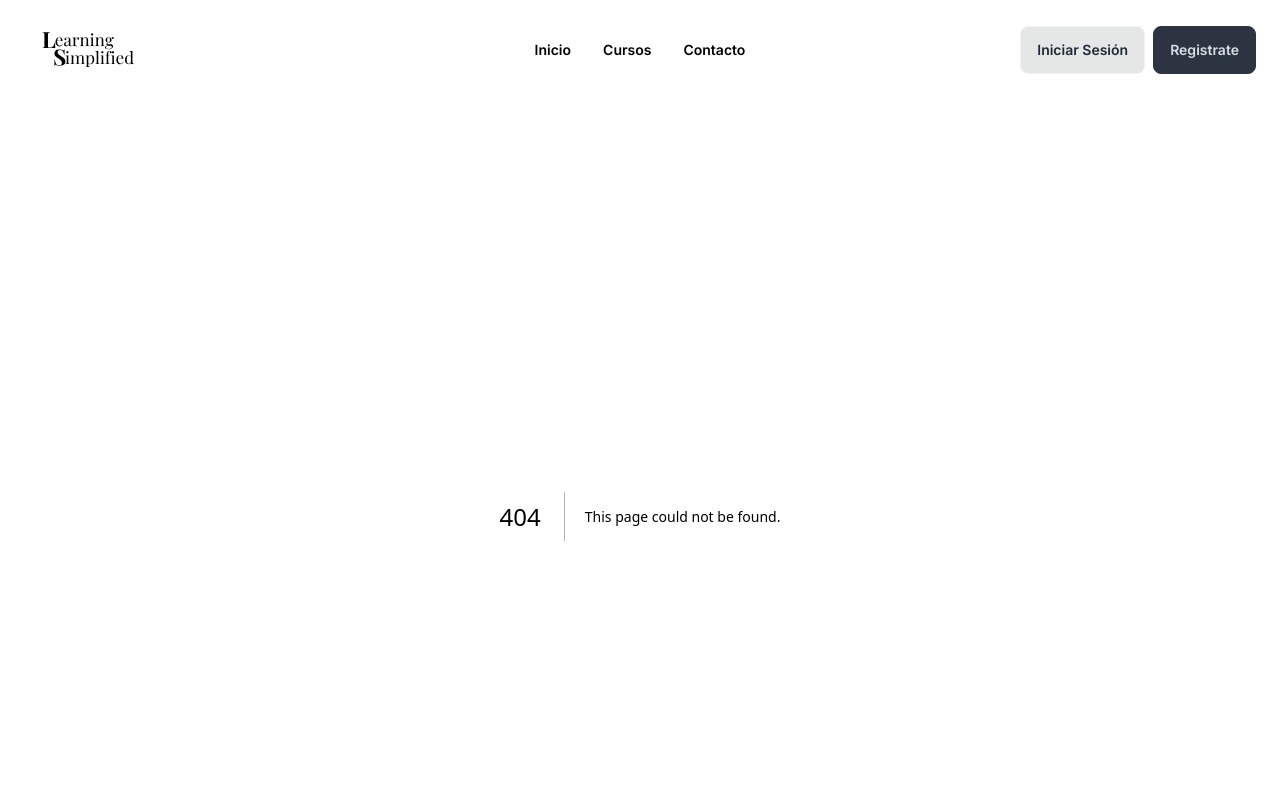
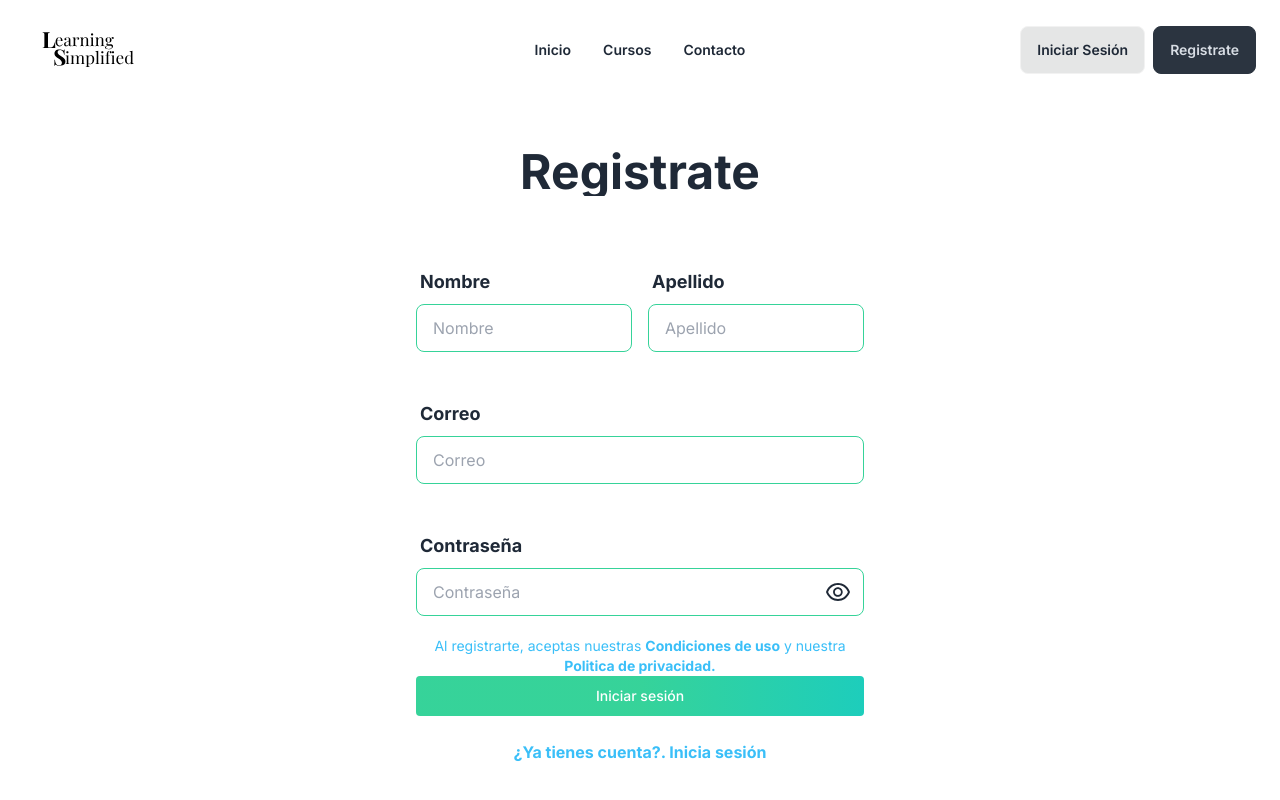
Before and after one commit to No-Country/c14-35-n-java-react, a Next.js app: page /register in a window 1280 px wide. Before the commit this address had no page. Shown: the top 800 px of the page. Built offline with nearby package versions, Linux system fonts and the light colour scheme.

Commit message:
Make register page.

```diff
--- a/app/NavBar.tsx
+++ b/app/NavBar.tsx
@@ -82,9 +82,9 @@ const NavBar = () => {
           >
             Iniciar Sesión
           </Link>
-          <a className="normal-case btn btn-neutral btn-sm lg:btn-md">
+          <Link href="/register" className="normal-case btn btn-neutral btn-sm lg:btn-md">
             Registrate
-          </a>
+          </Link>
         </div>
       </nav>
     </header>
--- /dev/null
+++ b/app/register/page.tsx
@@ -0,0 +1,50 @@
+import FormInput from "@/components/FormInput";
+import FormLayout from "@/components/FormLayout";
+
+const registerPage = () => {
+  return (
+    <FormLayout>
+      <h1 className="mx-auto text-4xl font-bold text-center lg:text-5xl">
+        Registrate
+      </h1>
+      <form className="px-8 pt-6 mb-4 bg-white">
+        <div className="grid grid-cols-1 lg:grid-cols-2 gap-x-4">
+          <div>
+            <FormInput>Nombre</FormInput>
+          </div>
+          <div>
+            <FormInput>Apellido</FormInput>
+          </div>
+        </div>
+        <FormInput type="email">Correo</FormInput>
+        <FormInput type="password">Contraseña</FormInput>
+        <p className="mt-5 text-sm text-center text-info">
+          Al registrarte, aceptas nuestras{" "}
+          <a href="" className="font-bold hover:underline">
+            Condiciones de uso
+          </a>{" "}
+          y nuestra{" "}
+          <a href="" className="font-bold hover:underline">
+            Politica de privacidad.
+          </a>
+        </p>
+
+        <button
+          type="button"
+          className="text-white bg-gradient-to-r from-success via-success to-accent hover:bg-gradient-to-br focus:ring-4 focus:outline-none focus:ring-success font-medium text-sm px-5 py-2.5 text-center mb-2 block w-full rounded"
+        >
+          Iniciar sesión
+        </button>
+
+        <p className="mt-6 font-bold text-center text-info hover:underline">
+          {" "}
+          <a href="" className="font-bold hover:underline">
+            ¿Ya tienes cuenta?. Inicia sesión
+          </a>
+        </p>
+      </form>
+    </FormLayout>
+  );
+};
+
+export default registerPage;
--- /dev/null
+++ b/components/Email.tsx
@@ -0,0 +1,22 @@
+const Email = () => {
+  return (
+    <div className="mb-4">
+      <label
+        className="block text-gray-700 text-sm font-bold mb-2"
+        htmlFor="email"
+      >
+        Correo Electronico
+      </label>
+      <input
+        className="shadow appearance-none border rounded w-full py-2 px-3 text-gray-700 leading-tight focus:outline-none focus:shadow-outline"
+        id="email"
+        name="email"
+        type="text"
+        placeholder="Correo Electronico"
+        required
+      ></input>
+    </div>
+  );
+};
+
+export default Email;
--- /dev/null
+++ b/components/FirstAndLastName.tsx
@@ -0,0 +1,24 @@
+const firstAndLastName = () => {
+    return (
+        <div className="mb-4">
+        <div className="grid grid-flow-row sm:grid-flow-col gap-3">
+            <div className="sm:col-span-4 justify-center">
+                <label className="block text-gray-700 text-sm font-bold mb-2" htmlFor="name">
+                Nombre
+                </label>
+                <input className="shadow appearance-none border rounded w-full py-2 px-3 text-gray-700 leading-tight focus:outline-none focus:shadow-outline" id="name" name="name" type="text" placeholder="Nombre" required>
+                </input>
+            </div>
+            <div className="sm:col-span-4 justify-center">
+                <label className="block text-gray-700 text-sm font-bold mb-2" htmlFor="lastname">
+                Apellido
+                </label>
+                <input className="shadow appearance-none border rounded w-full py-2 px-3 text-gray-700 leading-tight focus:outline-none focus:shadow-outline" id="lastname" name="lastname" type="text" placeholder="Apellido" required>
+                </input>
+            </div>
+        </div>
+    </div>
+    )
+}
+
+export default firstAndLastName;
--- a/components/FormInput.tsx
+++ b/components/FormInput.tsx
@@ -28,7 +28,7 @@ const FormInput = ({
         {type === "password" ? (
           <PasswordInput placeholder={placeholder}>{children}</PasswordInput>
         ) : (
-          <input type={type ?? "text"} placeholder={placeholder} className="input input-bordered input-success"/>
+          <input type={type ?? "text"} placeholder={placeholder} className="input input-bordered input-success w-full"/>
         )}
       <div className="text-error">{errorMessage}</div>
     </>
```
